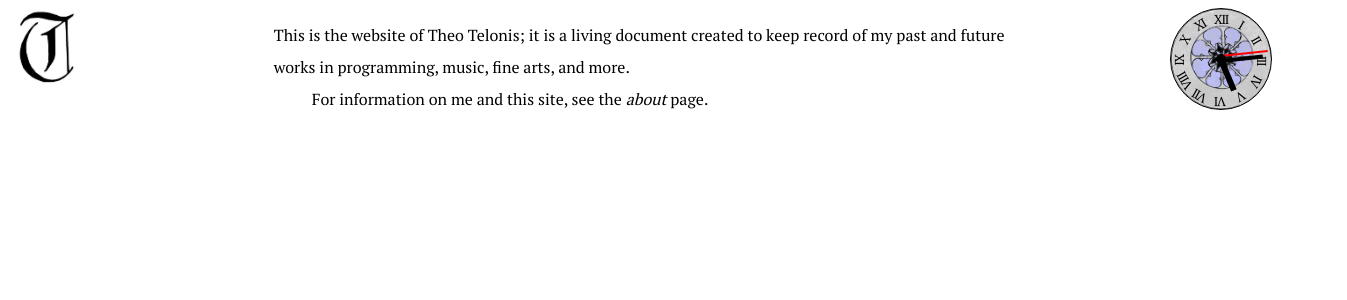
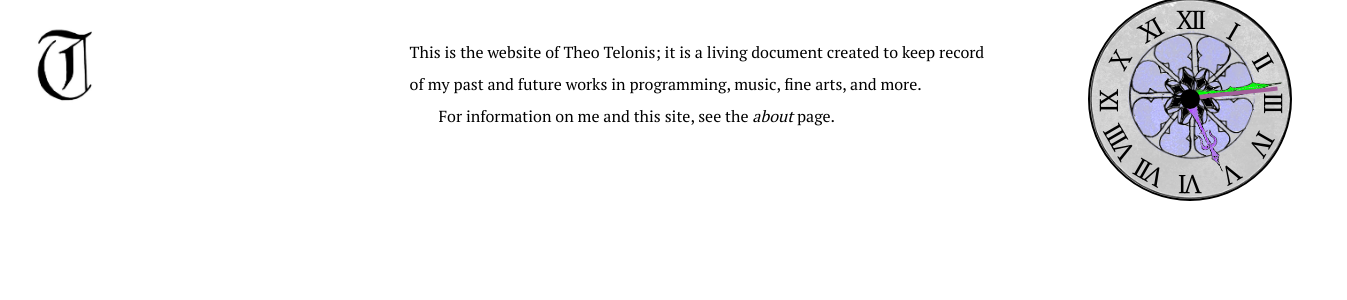
Before and after one commit to dd0sxx/theotelonis, a React (Create React App) app in the folder my-app/: page / in a window 1280 px wide. Shown: the top 300 px of the page, 1347 px wide, since content can reach past the window. Built offline with nearby package versions, Linux system fonts and the light colour scheme.

Commit message:
clock is complete

```diff
--- a/my-app/src/Clock.scss
+++ b/my-app/src/Clock.scss
@@ -1,3 +1,10 @@
+.clock {
+    position: absolute;
+    transform: scale(2);
+    left: 89%;
+    top: 6%;
+}
+
 .clock .num {
     font-size: small;
     --rotation: 0;
@@ -32,30 +39,28 @@
 }
 @mixin clockHand {
     position: absolute;
-    width: 0px;
     transform-origin: bottom;
-    transform: translateX(-50%);
     z-index: 2;
 
 }
 .hourHand {
     @include clockHand;
-    height: 27px;
-    border: 3px solid black;
-    margin-top: 20px;
+    height: 40px;
+    width: 10px;
 }
 
 .minuteHand {
     @include clockHand;
-    height: 38px;
-    border: 2px solid black;
-    margin-top: 10px;
+    height: 45px;
+    width: 10px;
+    z-index: 0;
 }
 
 .secondHand {
     @include clockHand;
     height: 45px;
-    border: 1px solid red;
+    width: 2px;
+    background-color: rgb(162, 95, 154);
 }
 
 .clockCenter {
--- a/my-app/src/Clock.tsx
+++ b/my-app/src/Clock.tsx
@@ -2,6 +2,8 @@ import React from 'react';
 import {useState, useEffect} from 'react';
 import './Clock.scss';
 import clockFace from './imgs/clock-face.gif';
+import minuteHand from './imgs/hand1.gif';
+import hourHand from './imgs/hand2.gif';
 
 function Clock() {
 
@@ -28,20 +30,31 @@ function Clock() {
 
     let hourHandStyle = {
         '--rotation': curHour * 360,
-        'transform': 'translateY(-6%) rotate(calc(var(--rotation) * 1deg))'
+        'transform': 'translateY(25%) translateX(-5%) rotate(calc(var(--rotation) * 1deg))',
+        backgroundImage: `url(${hourHand})`,
+        backgroundSize: 'contain',
+        backgroundRepeat: 'no-repeat'
     }
     let minuteHandStyle = {
         '--rotation': curMin * 360,
-        'transform': 'rotate(calc(var(--rotation) * 1deg))'
+        'transform': 'translateY(10%) translateX(15%) rotate(calc(var(--rotation) * 1deg))',
+        backgroundImage: `url(${minuteHand})`,
+        backgroundSize: 'contain',
+        backgroundRepeat: 'no-repeat'
     }
     let secondHandStyle = {
         '--rotation': curSec * 360,
-        'transform': 'rotate(calc(var(--rotation) * 1deg))'
+        'transform': 'translateX(-50%) translateY(10%) rotate(calc(var(--rotation) * 1deg))'
+    }
+    let clockFaceStyle = {
+        backgroundImage: `url(${clockFace})`,
+        backgroundSize: 'contain',
+        backgroundRepeat: 'no-repeat'
     }
 
   return (
     <div className="clock">
-        <div className='circle' style={{backgroundImage: `url(${clockFace})`, backgroundSize: 'contain', backgroundRepeat: 'no-repeat'}}>
+        <div className='circle' style={clockFaceStyle}>
         <div className='num'>XII</div>
         <div className='number1 num'>I</div>
         <div className='number2 num'>II</div>
--- a/my-app/src/Landing.scss
+++ b/my-app/src/Landing.scss
@@ -1,17 +1,6 @@
-/* @media (prefers-reduced-motion: no-preference) {
-  .App-logo {
-    animation: App-logo-spin infinite 20s linear;
-  }
+body {
+  margin: 2%;
 }
-
-@keyframes App-logo-spin {
-  from {
-    transform: rotate(0deg);
-  }
-  to {
-    transform: rotate(360deg);
-  }
-} */
 
 @mixin standardFont {
   font-family: "PT Serif";
@@ -50,6 +39,7 @@
 
 .header-flex {
   display: flex;
+  width: 75vw;
   justify-content: space-between;
 }
 
```
Also changed, not shown: my-app/src/imgs/hand1.gif, my-app/src/imgs/hand2.gif.
